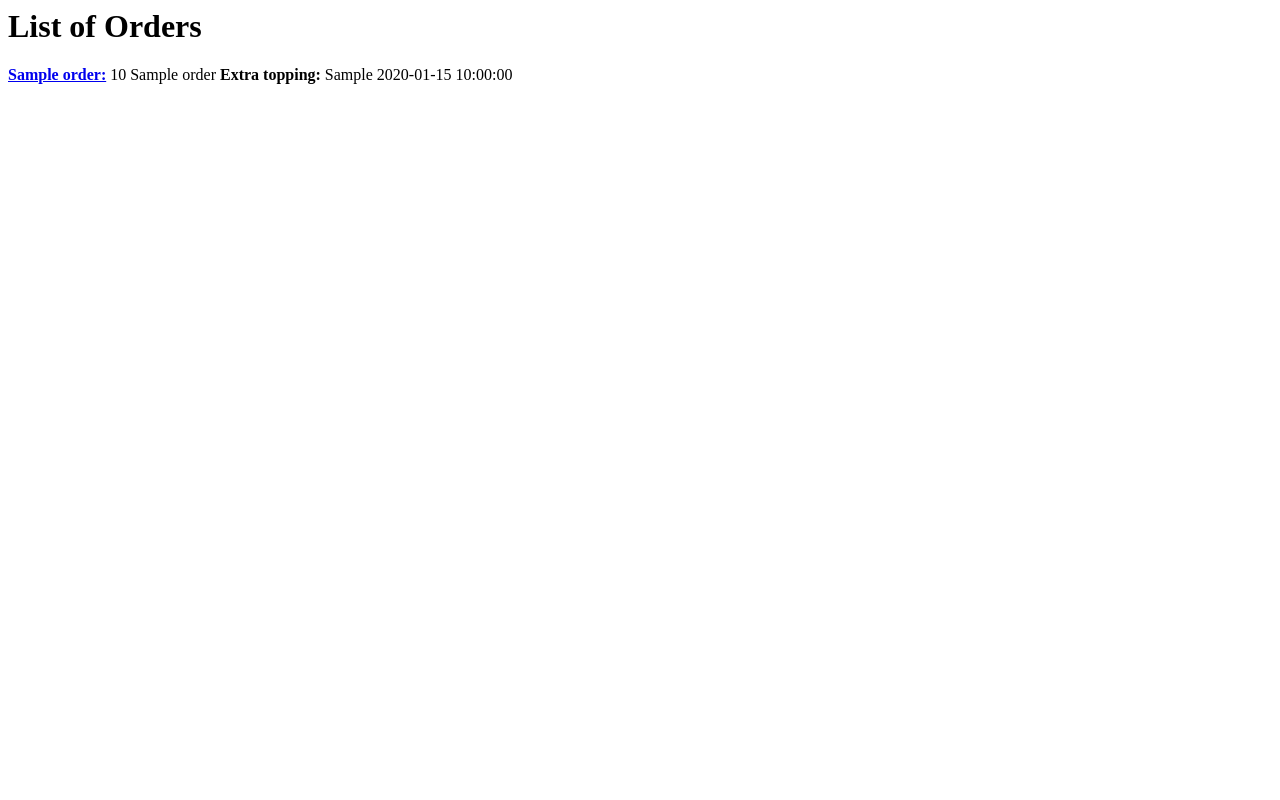
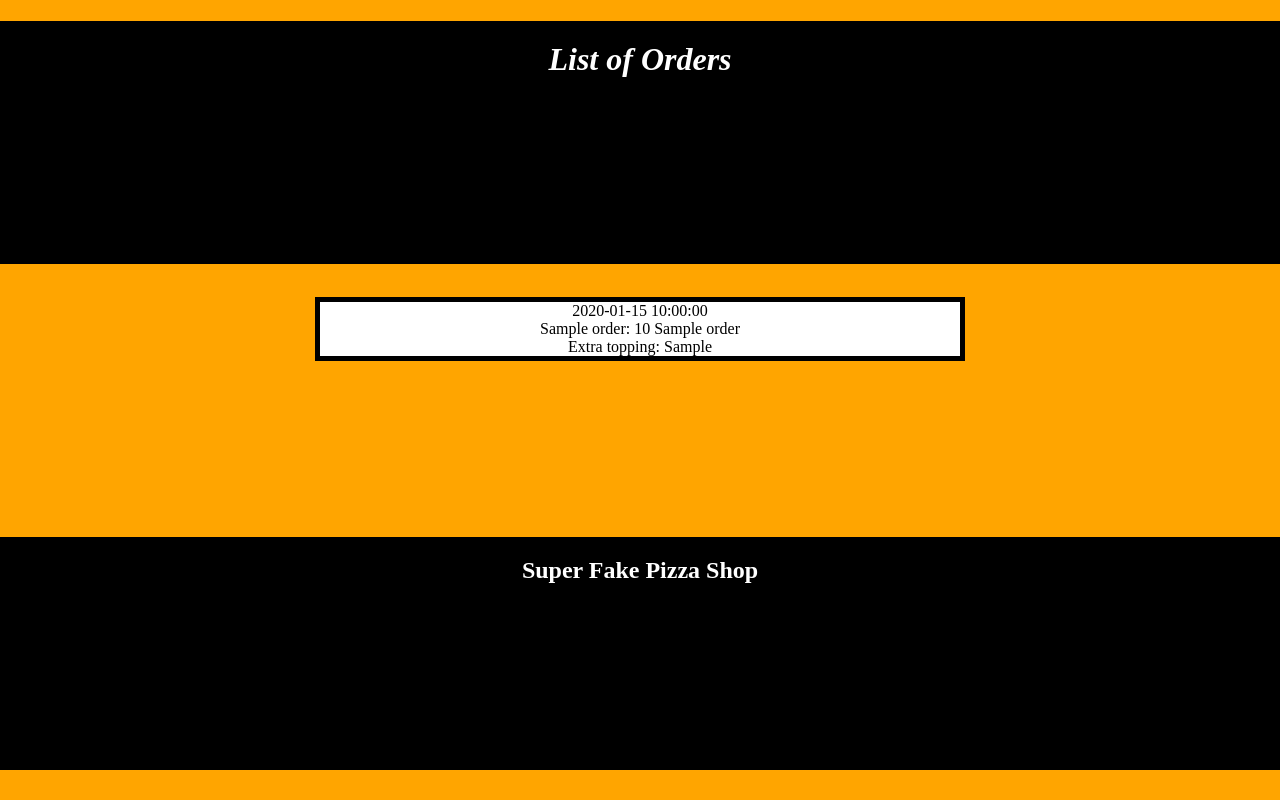
Before and after one commit to alcooke13/w3d3_lab_flask_homework, a Flask app: template lab_flask_homework/templates/order.html in a window 1280 px wide. Run offline with Flask 2, Linux system fonts and the light colour scheme; the template is opened without the code that fills it: most values are stand-ins (such as "Sample title", 1, 10 or a date in 2020).

Commit message:
finished extensions

```diff
--- a/lab_flask_homework/models/order.py
+++ b/lab_flask_homework/models/order.py
@@ -8,5 +8,5 @@ class Order():
         self.customer_name = customer_name
         self.quantity = quantity
         self.pizza_name = pizza_name
-        self.order_date = now.strftime("%H: %M: %S")
+        self.order_date = now.strftime("%H:%M//%d-%m-%Y")
         self.extra_toppings = extra_toppings
--- /dev/null
+++ b/lab_flask_homework/static/style.css
@@ -0,0 +1,36 @@
+body {
+    outline: red solid 2px;
+    background-color: orange;
+    display: grid;
+    margin: 0;
+}
+
+body > h1 {
+    color: white;
+    text-align: center;
+    padding: 20px;
+    background-color: black;
+    font-style: italic;
+}
+
+p {
+    color: black;
+    outline: black solid 5px;
+    text-align: center;
+    background-color: #fff;
+    margin-left: 25%;
+    margin-right: 25%;
+}
+
+a {
+    color: black;
+    text-decoration: none;
+
+}
+
+footer {
+    text-align:center;
+    background-color: black;
+    color: #fff;
+    margin-bottom: 30px;
+}
--- a/lab_flask_homework/templates/order.html
+++ b/lab_flask_homework/templates/order.html
@@ -1,15 +1,22 @@
 <html>
     <head>
         <title>{{ title }} - List of Orders</title>
+        <link rel="stylesheet" href="{{ url_for('static', filename='style.css') }}">
     </head>
     <body>
         <h1>List of Orders</h1>
         {% for order in list_of_orders %}
         <div>
-            <p>
-                <a href="/orders/{{list_of_orders.index(order)}}"><b>{{ order.customer_name }}:</b></a> {{ order.quantity }} {{ order.pizza_name }} <b>Extra topping:</b> {{ order.extra_toppings}} {{ order.order_date}}
+            <p>{{ order.order_date }}<br>
+                <a href="/orders/{{list_of_orders.index(order)}}">{{ order.customer_name }}:</a> {{ order.quantity }} {{ order.pizza_name }} <br>Extra topping: {{ order.extra_toppings}}
             </p>
+
         </div>
         {% endfor %}
+        <footer>
+            <section>
+                <h2>Super Fake Pizza Shop</h2>
+            </section>
+        </footer>
     </body>
 </html>
--- a/lab_flask_homework/templates/order_1.html
+++ b/lab_flask_homework/templates/order_1.html
@@ -1,6 +1,7 @@
 <html>
     <head>
         <title>{{ title }} - Single Order</title>
+        <link rel="stylesheet" href="{{ url_for('static', filename='style.css') }}">
     </head>
     <body>
         <h1>Order</h1>
```
